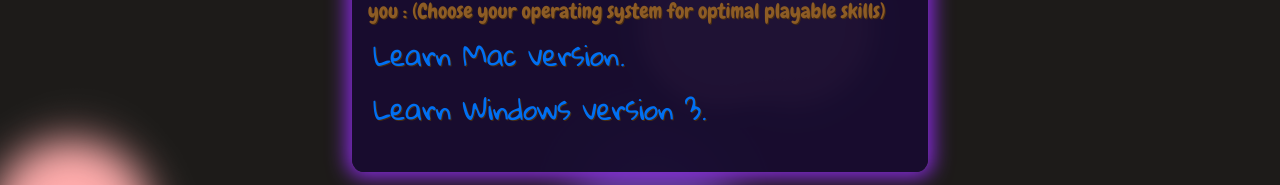
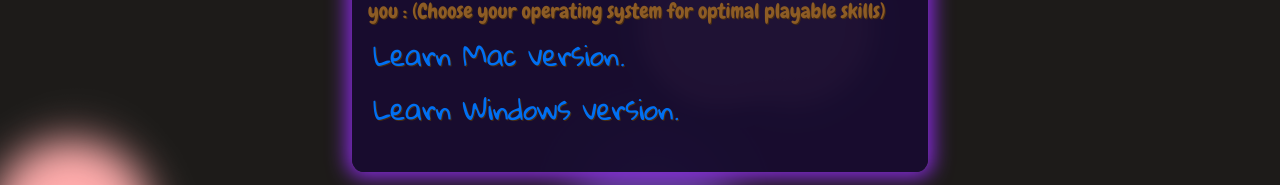
Before and after one commit to PatrickDev2002/Project, a Next.js app: page / in a window 1280 px wide. Shown: the part 528-713 px from the top of the page. Built offline with nearby package versions, Linux system fonts and the light colour scheme; a web font is replaced by a local one.

Commit message:
Update index.js

```diff
--- a/pages/index.js
+++ b/pages/index.js
@@ -51,7 +51,7 @@
                 Learn Mac version.
               </a>
               <a href="pages\posts\first-postWindows.js">
-                Learn Windows version 3.
+                Learn Windows version.
               </a>
             </div>
           </p>
```
